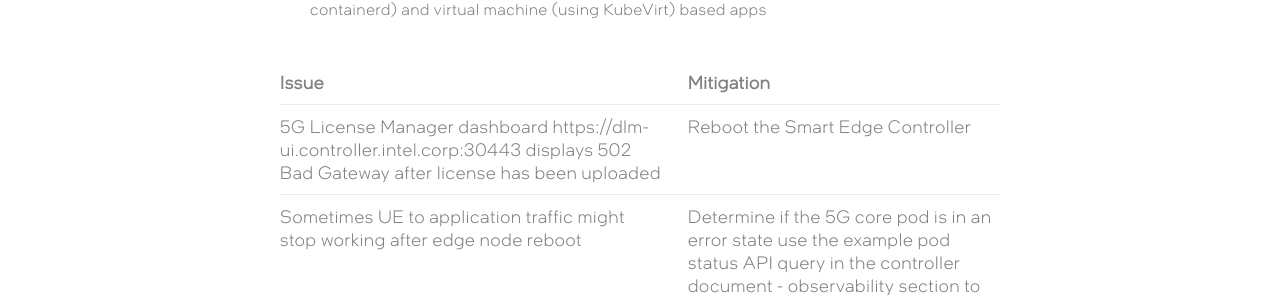
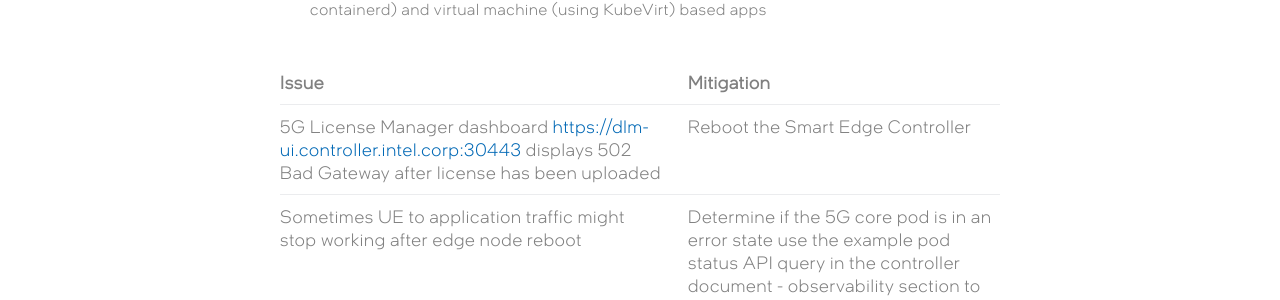
Before and after one commit to intelsmartedgeons/intelsmartedgeons.github.io, a Jekyll site: the page built from release-notes.md, in a window 1280 px wide. Shown: the part 1101-1401 px from the top of the page. Built offline with Jekyll 4.4.1, drawn with Linux system fonts in a browser that asks for light colours; some web fonts are replaced.

Commit message:
Release Note

```diff
--- a/release-notes.md
+++ b/release-notes.md
@@ -41,7 +41,7 @@
         </thead>
         <tbody>
         <tr>
-        <td style="width:55%">5G License Manager dashboard <span class="smt2">https://dlm-ui.controller.intel.corp:30443 </span> displays 502 Bad Gateway after license has been uploaded</td>
+        <td style="width:55%">5G License Manager dashboard <span class="smt2"><a href="https://dlm-ui.controller.intel.corp:30443">https://dlm-ui.controller.intel.corp:30443 </a></span> displays 502 Bad Gateway after license has been uploaded</td>
         <td>Reboot the Smart Edge Controller</td>
         </tr>
         <tr>
```
